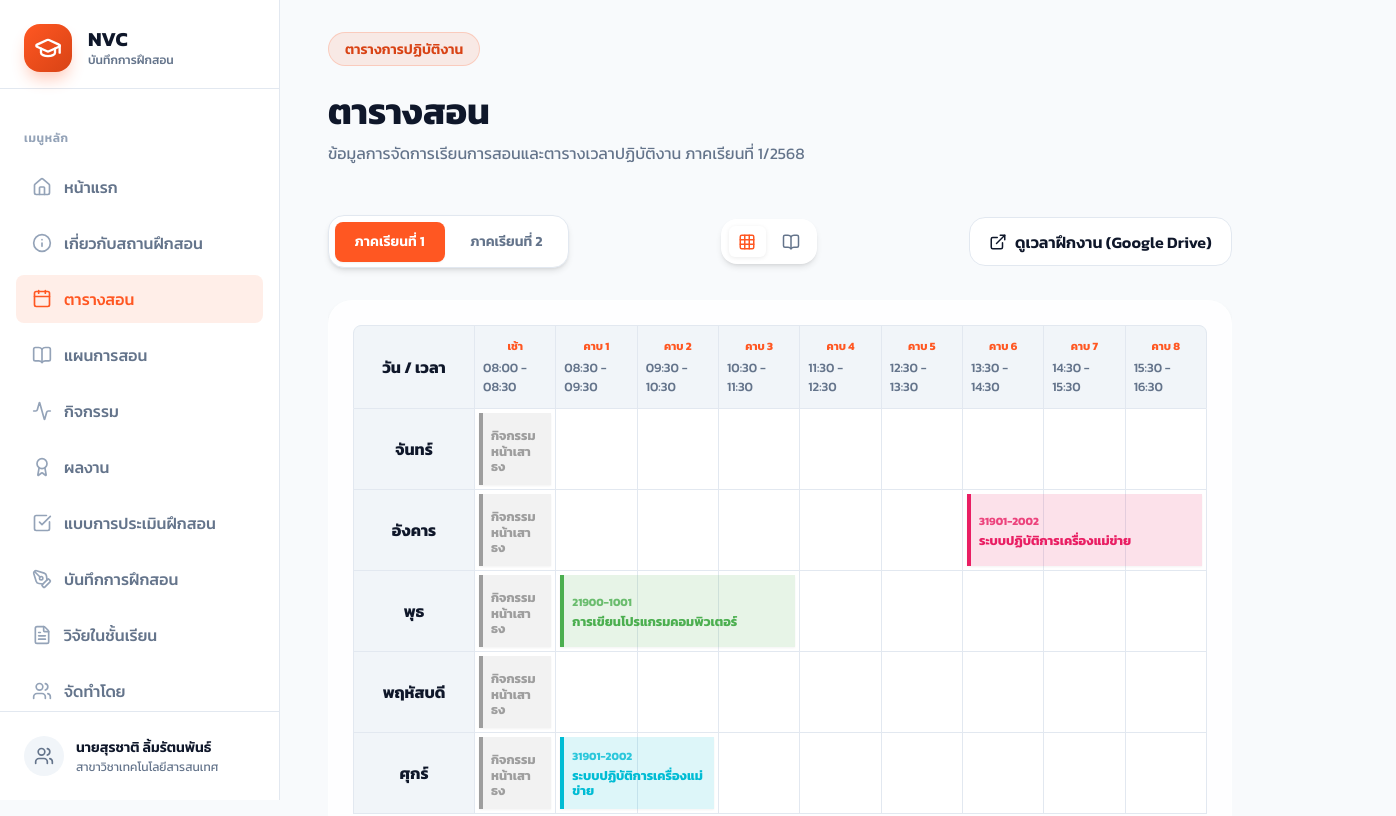
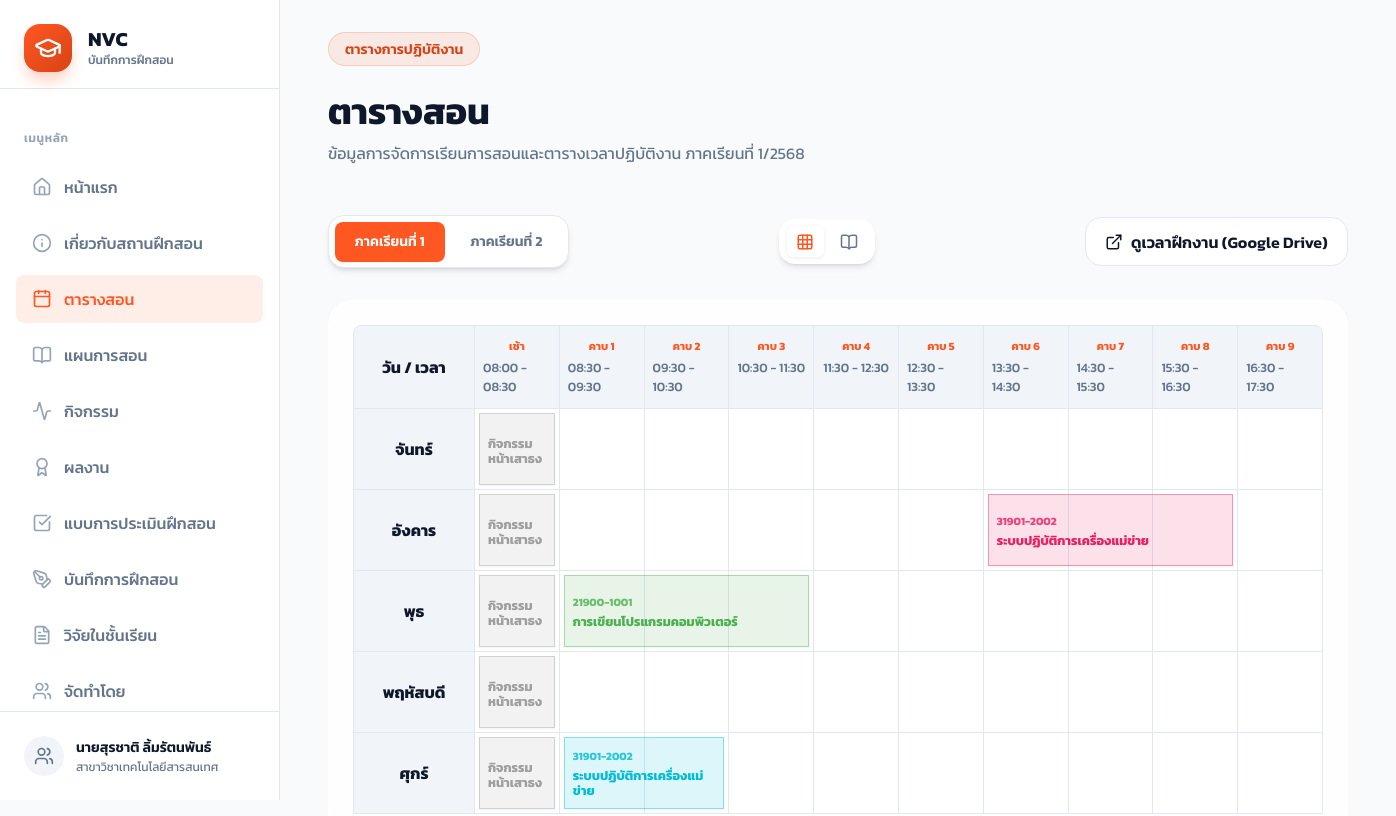
Before and after one commit to Surachart01/TPR, a React (Vite) app: page /schedule in a window 1280 px wide. Shown: the top 816 px of the page, 1396 px wide, since content can reach past the window. Built offline with nearby package versions, Linux system fonts and the light colour scheme.

Commit message:
Add term 2 teaching schedule

```diff
--- a/src/data/siteData.json
+++ b/src/data/siteData.json
@@ -117,7 +117,22 @@
       "semester": "ภาคเรียนที่ 2/2568",
       "imageUrl": "https://nc.ac.th/nvc/wp-content/uploads/2024/05/ตารางสอน-เทอม-2.jpg",
       "courses": [
-        { "id": 1, "code": "30001-2002", "name": "ระบบจัดการฐานข้อมูล", "hours": "3", "classes": "ปวส.1/1" }
+        {
+          "id": 1,
+          "code": "31901-2012",
+          "name": "การวิเคราะห์และนำเสนอข้อมูล",
+          "day": "วันจันทร์, วันพฤหัสบดี",
+          "time": "จันทร์ คาบ 7-9 / พฤหัสบดี คาบ 8-9",
+          "hours": "5"
+        },
+        {
+          "id": 2,
+          "code": "31901-2011",
+          "name": "การจัดการระบบเครือข่าย",
+          "day": "วันพฤหัสบดี, วันศุกร์",
+          "time": "พฤหัสบดี คาบ 4-5 / ศุกร์ คาบ 1-3",
+          "hours": "5"
+        }
       ]
     }
   },
--- a/src/pages/Schedule.css
+++ b/src/pages/Schedule.css
@@ -69,7 +69,7 @@
 }
 
 .timetable-container {
-  min-width: 900px;
+  min-width: 1020px;
   display: flex;
   flex-direction: column;
   padding: 1.5rem;
@@ -78,7 +78,7 @@
 
 .timetable-header {
   display: grid;
-  grid-template-columns: 120px repeat(9, 1fr);
+  grid-template-columns: 120px repeat(10, 1fr);
   gap: 1px;
   background-color: var(--border);
   border-radius: var(--radius-md) var(--radius-md) 0 0;
@@ -146,7 +146,7 @@
 
 .slots-container {
   display: grid;
-  grid-template-columns: repeat(9, 1fr);
+  grid-template-columns: repeat(10, 1fr);
   background-color: var(--border);
   gap: 1px;
   position: relative;
--- a/src/pages/Schedule.jsx
+++ b/src/pages/Schedule.jsx
@@ -10,10 +10,11 @@ export function Schedule() {
 
   const currentTerm = schedule[activeTerm];
 
-  // Timetable data for Term 1 (based on the user's provided image)
+  // Timetable slots shared by both terms
   const timeSlots = [
     "08:00 - 08:30", "08:30 - 09:30", "09:30 - 10:30", "10:30 - 11:30",
-    "11:30 - 12:30", "12:30 - 13:30", "13:30 - 14:30", "14:30 - 15:30", "15:30 - 16:30"
+    "11:30 - 12:30", "12:30 - 13:30", "13:30 - 14:30", "14:30 - 15:30",
+    "15:30 - 16:30", "16:30 - 17:30"
   ];
 
   const days = ["จันทร์", "อังคาร", "พุธ", "พฤหัสบดี", "ศุกร์"];
@@ -31,7 +32,12 @@ export function Schedule() {
       { day: 2, start: 1, span: 3, name: "การเขียนโปรแกรมคอมพิวเตอร์", code: "21900-1001", color: "#4CAF50" },
       { day: 4, start: 1, span: 2, name: "ระบบปฏิบัติการเครื่องแม่ข่าย", code: "31901-2002", color: "#00BCD4" },
     ],
-    term2: [] // Add term 2 data here later
+    term2: [
+      { day: 0, start: 7, span: 3, name: "การวิเคราะห์และนำเสนอข้อมูล", code: "31901-2012", color: "#7C3AED" },
+      { day: 3, start: 8, span: 2, name: "การวิเคราะห์และนำเสนอข้อมูล", code: "31901-2012", color: "#7C3AED" },
+      { day: 3, start: 4, span: 2, name: "การจัดการระบบเครือข่าย", code: "31901-2011", color: "#0891B2" },
+      { day: 4, start: 1, span: 3, name: "การจัดการระบบเครือข่าย", code: "31901-2011", color: "#0891B2" },
+    ]
   };
 
   const currentEvents = timetableEvents[activeTerm] || [];
@@ -122,7 +128,7 @@ export function Schedule() {
                           gridColumnStart: event.start + 1,
                           gridColumnEnd: event.start + 1 + event.span,
                           backgroundColor: event.color + '22',
-                          borderLeft: `4px solid ${event.color}`,
+                          border: `1px solid ${event.color}66`,
                           color: event.color
                         }}
                       >
@@ -161,12 +167,14 @@ export function Schedule() {
                   </div>
                 )}
 
-                <div className="course-footer">
-                  <div className="course-info-item">
-                    <Users size={16} />
-                    <span>กลุ่มเรียน: {course.classes}</span>
+                {course.classes && (
+                  <div className="course-footer">
+                    <div className="course-info-item">
+                      <Users size={16} />
+                      <span>กลุ่มเรียน: {course.classes}</span>
+                    </div>
                   </div>
-                </div>
+                )}
               </div>
             ))}
           </div>
```
